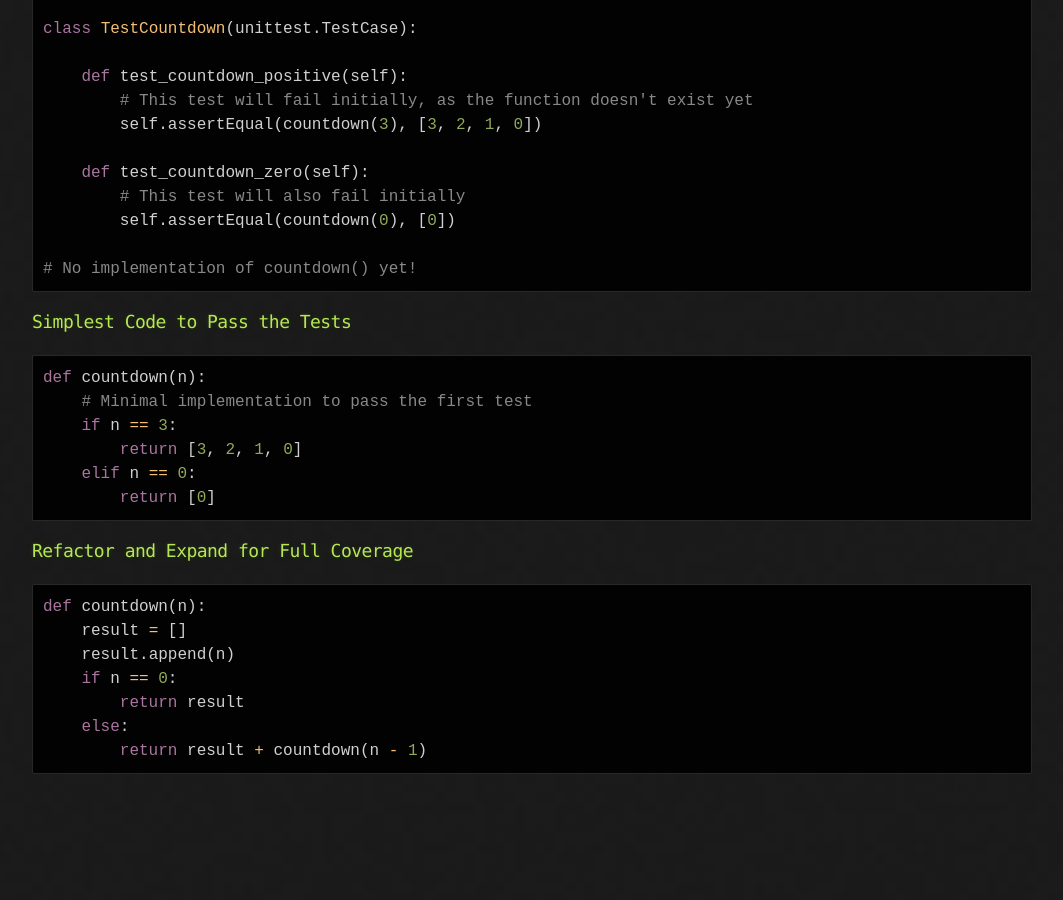
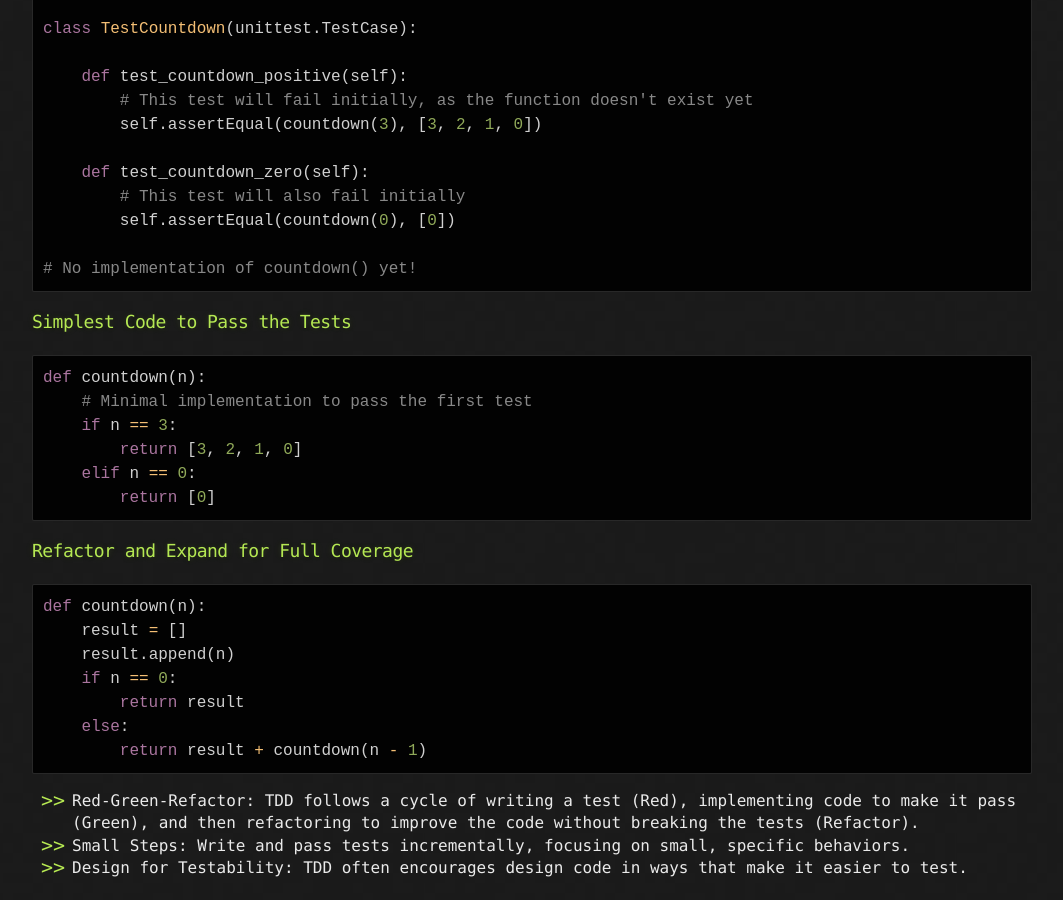
Before and after one commit to sciustechnologia/sciustechnologia.github.io, a Jekyll site: the page built from python/06_functions/0610_recursion.md, in a window 1280 px wide and 900 px high, scrolled down 9174 px. Shown: the whole window, without its empty margins (108-1171 px from the left). Built offline with Jekyll 4.4.1, drawn with Linux system fonts in a browser that asks for light colours; before the commit the page ends 9968 px from its top, so only the background shows below that.

Commit message:
Update 0610_recursion.md

````diff
--- a/python/06_functions/0610_recursion.md
+++ b/python/06_functions/0610_recursion.md
@@ -437,3 +437,7 @@ def countdown(n):
     else:
         return result + countdown(n - 1)
 ```
+
+* Red-Green-Refactor: TDD follows a cycle of writing a test (Red), implementing code to make it pass (Green), and then refactoring to improve the code without breaking the tests (Refactor).
+* Small Steps: Write and pass tests incrementally, focusing on small, specific behaviors.
+* Design for Testability: TDD often encourages design code in ways that make it easier to test.
````
